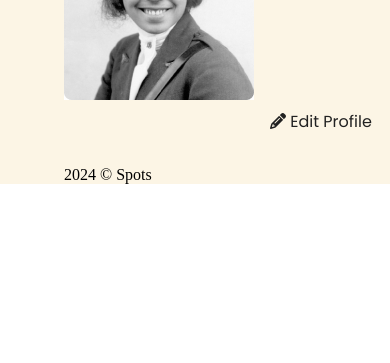
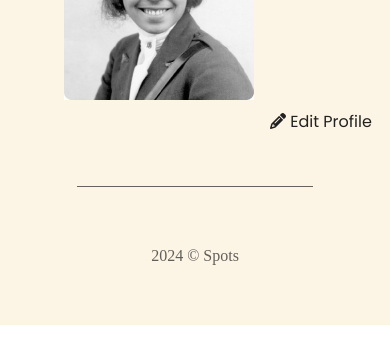
Before and after one commit to Joy-Umofia/Circle-7-assignment, a plain HTML site: page index.html in a window 390 px wide. Shown: the part 183-546 px from the top of the page. Drawn offline with Linux system fonts and the light colour scheme.

Commit message:
the footer has been added + a little media query to handle the section on smaller screens

```diff
--- a/index.css
+++ b/index.css
@@ -1,4 +1,3 @@
-
 * {
   margin: 0;
   padding: 0;
@@ -10,8 +9,8 @@
   justify-self: center;
 }
 .all-content {
-    background-color: #FCF5E5;
-    margin:0;
+  background-color: #fcf5e5;
+  margin: 0;
   padding: 1.8rem 4rem 0 4rem;
 }
 .first-section {
@@ -25,26 +24,55 @@
   align-items: center;
   gap: 1rem;
 }
-.profile-text{
+.profile-text {
   display: flex;
   flex-direction: column;
   gap: 7rem;
   justify-content: space-between;
 }
 .heading-text {
-    font-family: 'poppins';
+  font-family: "poppins";
   font-weight: 500;
   font-size: 32px;
   color: #212121;
-
 }
 .profile-parag {
-    font-family: 'poppins';
+  font-family: "poppins";
   font-size: 16px;
-    color: #212121B2;
-
+  color: #212121b2;
 }
 .edit-icon {
   color: #212121;
-    font-family: 'poppins';
+  font-family: "poppins";
 }
+
+footer {
+  width: 90%;
+  height: fit-content;
+  background-color: red;
+  max-width: 88.8%;
+  margin: auto;
+  margin-top: 20px;
+  background-color: #fcf5e5;
+  border-top: 1px solid #212121af;
+}
+
+.footer-text {
+  padding: 60px 10px;
+  display: flex;
+  justify-content: center;
+  align-items: center;
+  font-size: 1rem;
+  color: #212121;
+  text-align: center;
+}
+
+.footer-text {
+  opacity: 0.7;
+}
+
+@media screen and (max-width: 390px) {
+  footer {
+    max-width: 95%;
+  }
+}
```
Lines whose indentation alone changed are shown as unchanged.
